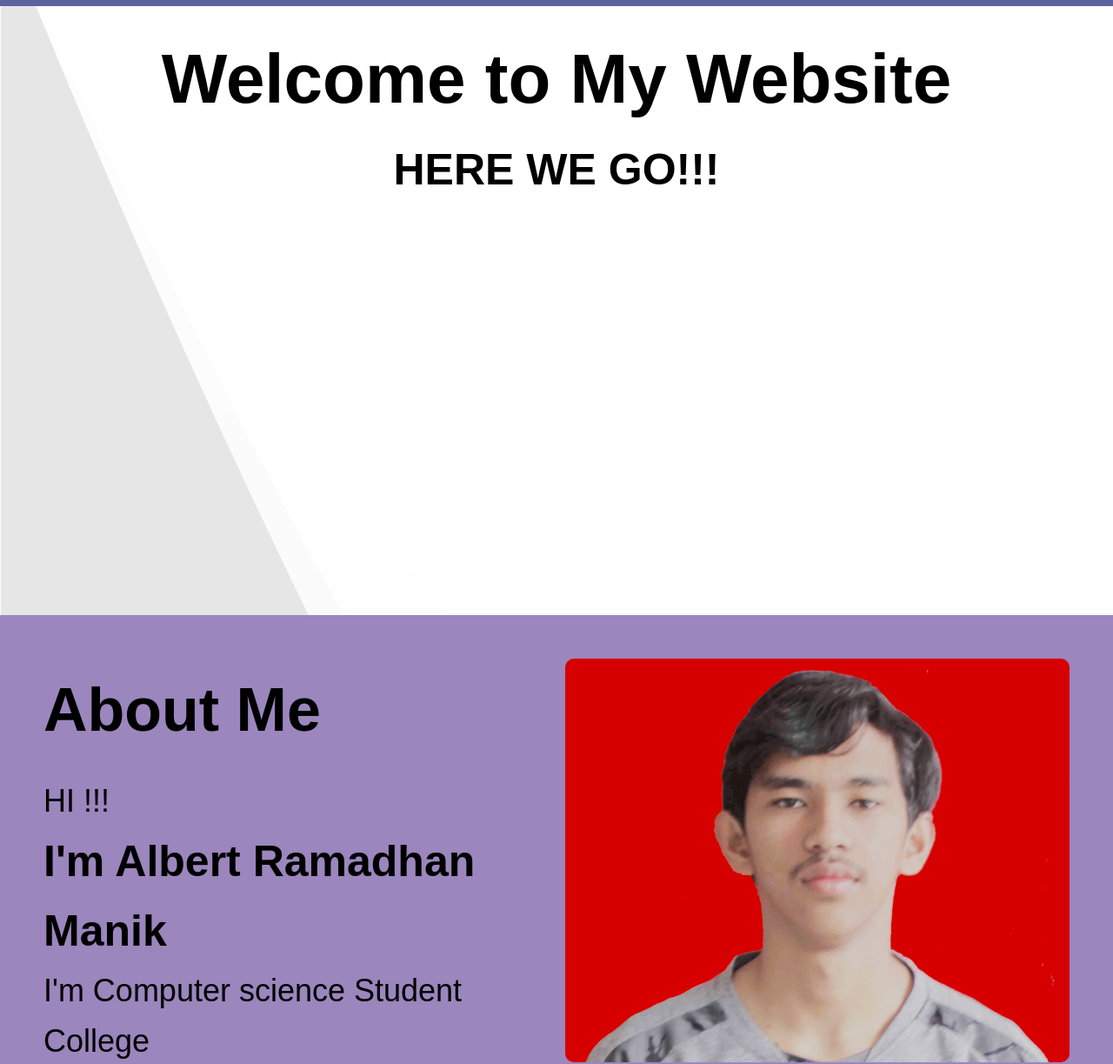
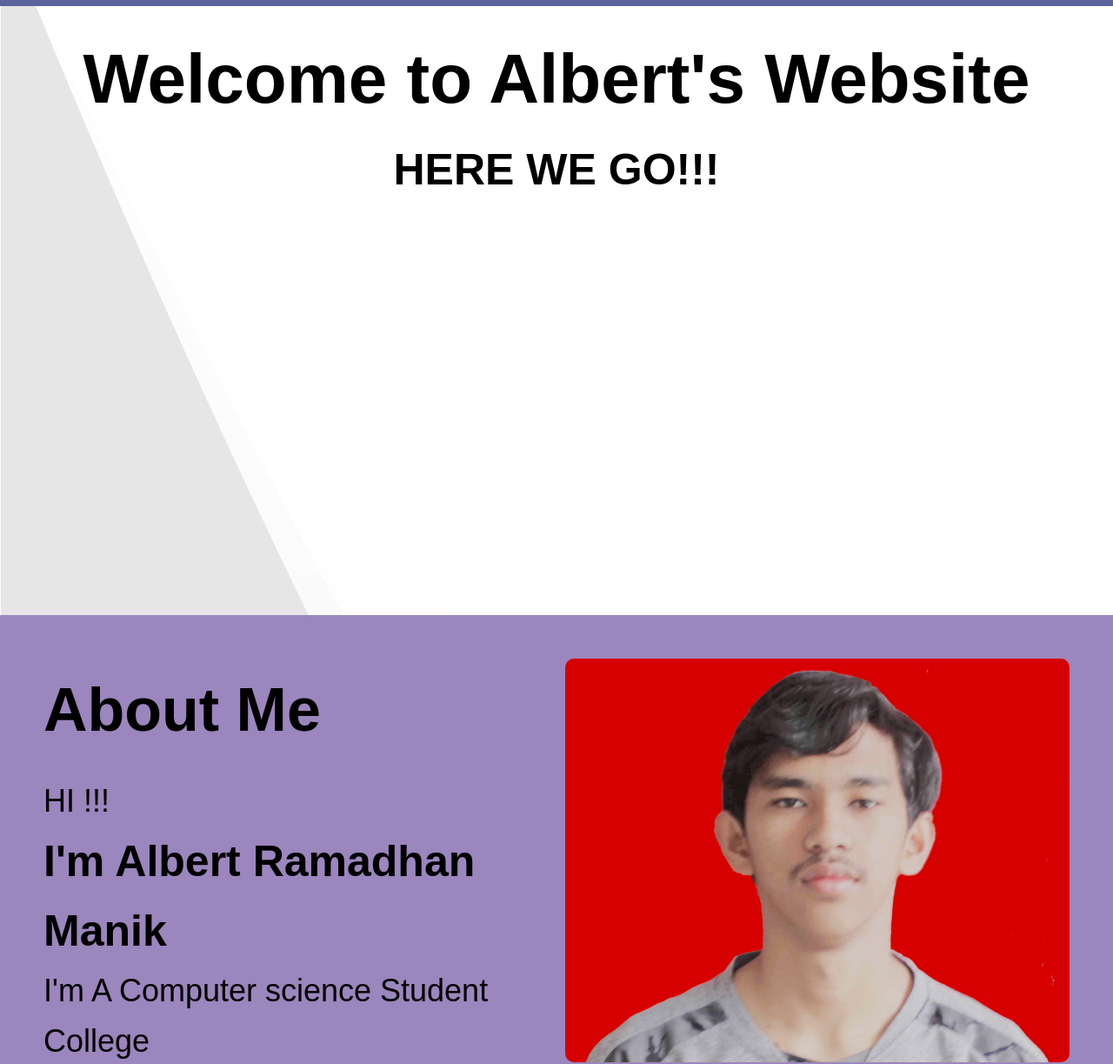
Before and after one commit to Albertskiee/UTS_PSIK23C_ALBERT-RAMADHAN-MANIK, a plain HTML site: page index.html in a window 1280 px wide. Shown: the part 93-1316 px from the top of the page at 87% size. Drawn offline with Linux system fonts and the light colour scheme.

Commit message:
Update index.html

```diff
--- a/index.html
+++ b/index.html
@@ -29,17 +29,17 @@
 
     <!-- Sections -->
     <section class="home" id="home">
-        <h1>Welcome to My Website</h1>
+        <h1>Welcome to Albert's Website</h1>
         <b>HERE WE GO!!!</b>
+
     </section>
-
     <section class="about" id="about">
         <div class="content">
             <div class="text">
                 <h2>About Me</h2>
                 <p>HI !!!</p>
                 <b>I'm Albert Ramadhan Manik</b>
-                <p>I'm Computer science Student College</p>
+                <p>I'm A Computer science Student College</p>
             </div>
             <div class="image">
                 <img src="albert.jpg" alt="About Image">
@@ -134,7 +134,7 @@
                 <p>Email: <a href="mailto:albertramadan4@gmail.com">albertramadan4@gmail.com</a></p>
                 <p>IG: <a href="https://www.instagram.com/ALBRTJKTL1" target="_blank">ALBRTJKTL1</a></p>
                 <p>FB: <a href="https://www.facebook.com/albert.manik.927" target="_blank">Albertt</p>
-                <p>Github: <a href="https://github.com/Albertskiee" target="_blank">Albertskiee</a></p>
+                <p>Git: <a href="https://github.com/Albertskiee" target="_blank">Albertskiee</a></p>
             </div>
             <div class="image">
                 <img src="contact.png" alt="Contact Image">
```
